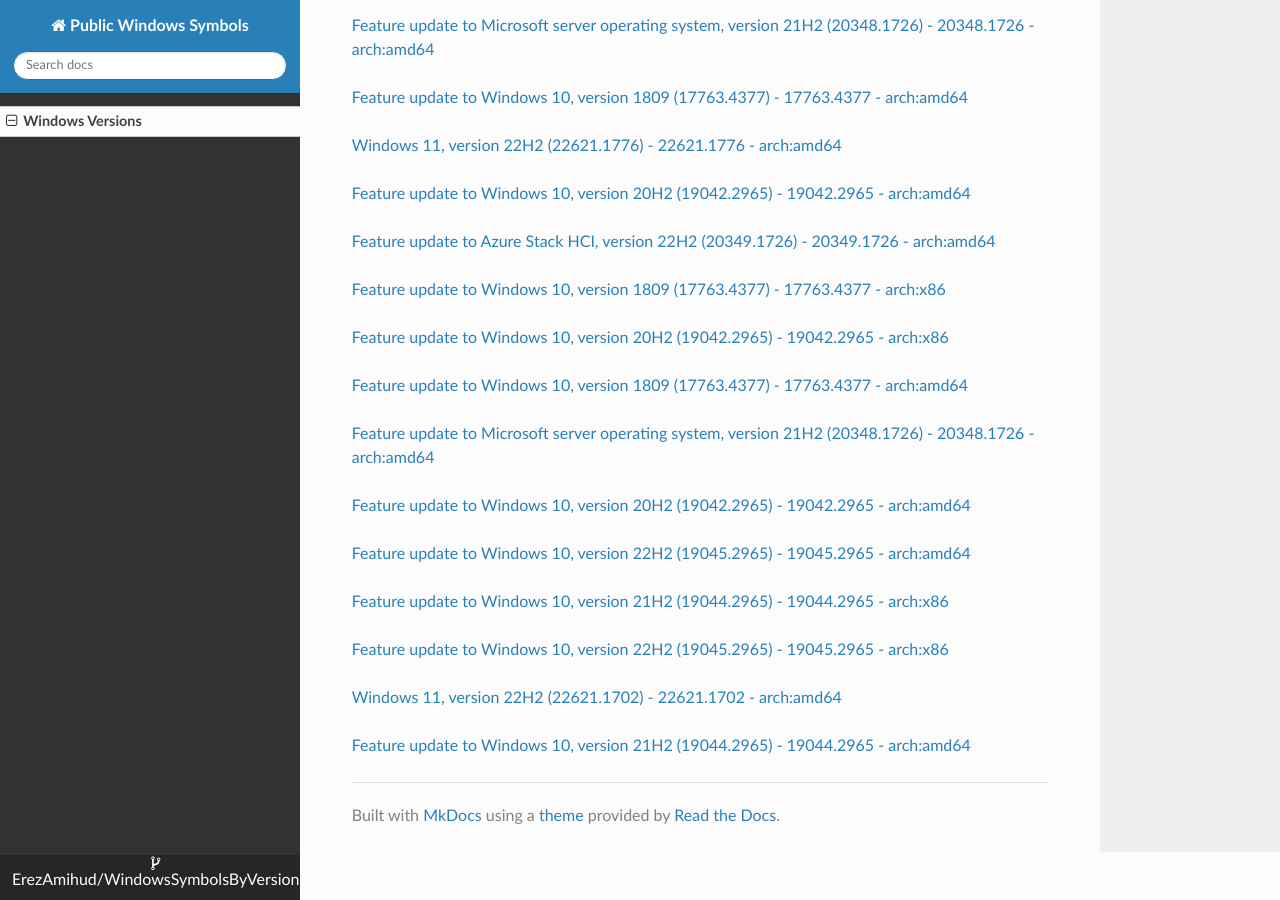
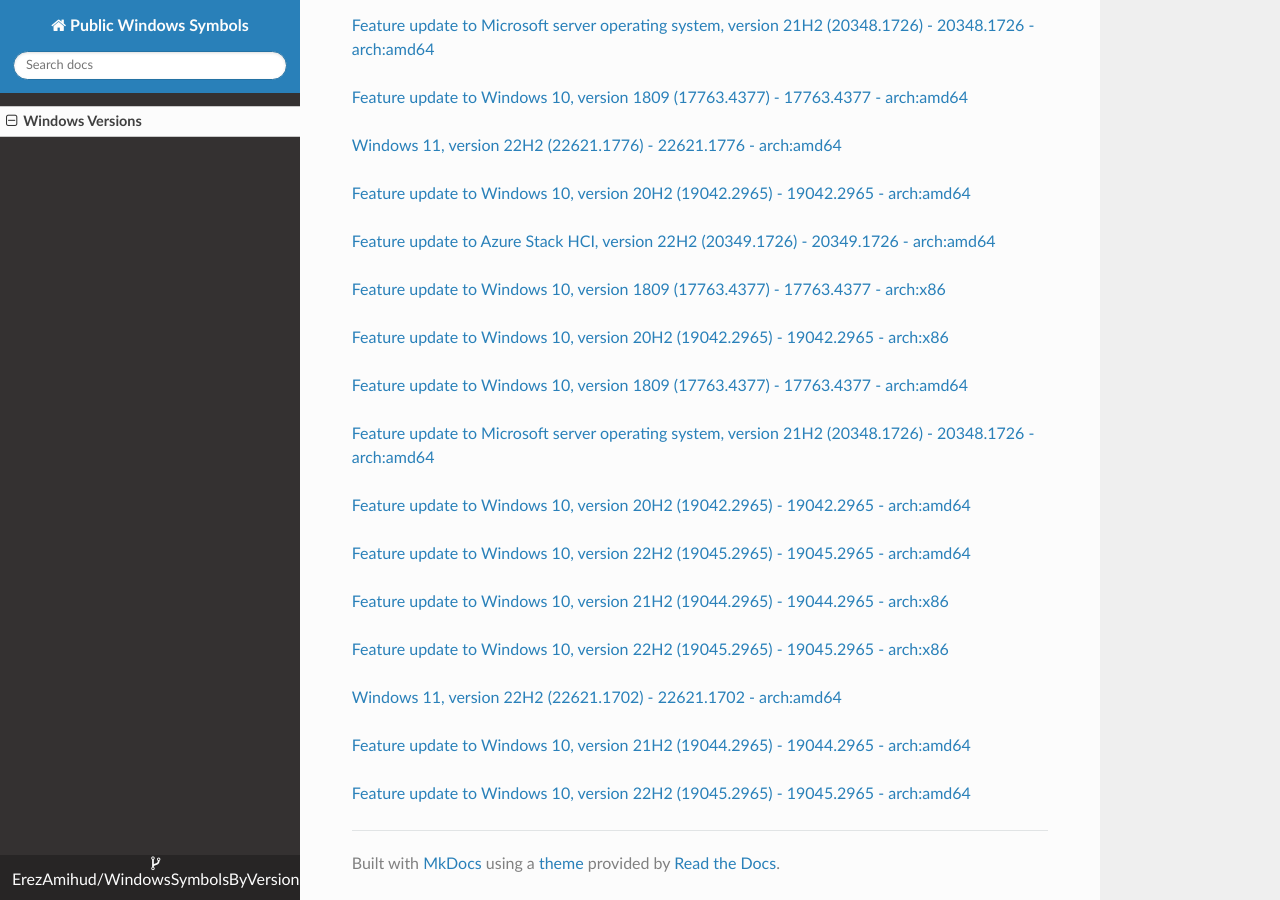
Before and after one commit to ErezAmihud/WindowsSymbolsByVersion, an MkDocs documentation site: the page built from docs/index.md, in a window 1280 px wide and 900 px high, scrolled down 31853 px. Built offline with MkDocs 1.6.1, drawn with Linux system fonts in a browser that asks for light colours; nearby versions of some CDN libraries.

Commit message:
Automated commit, add manifest for baa6fbf9-7467-4ffa-8a30-289aad2d9aa5

```diff
--- a/docs/index.md
+++ b/docs/index.md
@@ -1834,3 +1834,6 @@
 
 
 [Feature update to Windows 10, version 21H2 (19044.2965) - 19044.2965 - arch:amd64](https://github.com/ErezAmihud/WindowsSymbolsByVersion/blob/main/manifests/6b0e3a35-a126-4176-8602-2f9c515aba3f.manifest)
+
+
+[Feature update to Windows 10, version 22H2 (19045.2965) - 19045.2965 - arch:amd64](https://github.com/ErezAmihud/WindowsSymbolsByVersion/blob/main/manifests/baa6fbf9-7467-4ffa-8a30-289aad2d9aa5.manifest)
```
Also changed, not shown: process_builds.json (+1 -1 lines).
